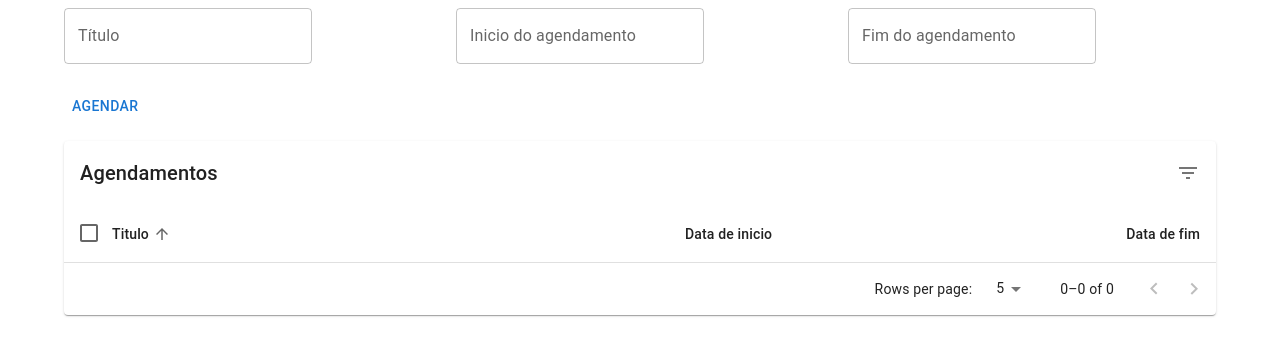
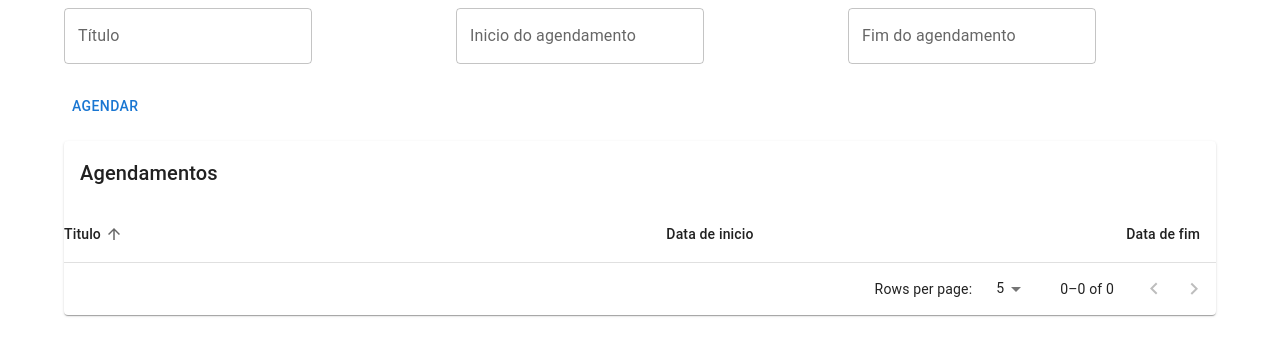
Before and after one commit to KurobaneShin/quaddro-test, a React (Vite) app: page / in a window 1280 px wide. Shown: the top 356 px of the page. Built offline with nearby package versions, Linux system fonts and the light colour scheme.

Commit message:
feat: remove unnecessary code

```diff
--- a/src/components/EnchancedTableHead.tsx
+++ b/src/components/EnchancedTableHead.tsx
@@ -1,15 +1,12 @@
-import { Box, Checkbox, TableCell, TableHead, TableRow, TableSortLabel } from '@mui/material';
+import { Box, TableCell, TableHead, TableRow, TableSortLabel } from '@mui/material';
 import { visuallyHidden } from '@mui/utils';
 
 import { IHeadCell, IRowData, Order } from '@/types';
 
 interface EnhancedTableProps {
-  numSelected: number;
   onRequestSort: (event: React.MouseEvent<unknown>, property: keyof IRowData) => void;
-  onSelectAllClick: (event: React.ChangeEvent<HTMLInputElement>) => void;
   order: Order;
   orderBy: string;
-  rowCount: number;
 }
 
 const headCells: readonly IHeadCell[] = [
@@ -34,7 +31,7 @@ const headCells: readonly IHeadCell[] = [
 ];
 
 export default function EnhancedTableHead(props: EnhancedTableProps) {
-  const { onSelectAllClick, order, orderBy, numSelected, rowCount, onRequestSort } = props;
+  const { order, orderBy, onRequestSort } = props;
   const createSortHandler = (property: keyof IRowData) => (event: React.MouseEvent<unknown>) => {
     onRequestSort(event, property);
   };
@@ -42,17 +39,6 @@ export default function EnhancedTableHead(props: EnhancedTableProps) {
   return (
     <TableHead>
       <TableRow>
-        <TableCell padding="checkbox">
-          <Checkbox
-            color="primary"
-            indeterminate={numSelected > 0 && numSelected < rowCount}
-            checked={rowCount > 0 && numSelected === rowCount}
-            onChange={onSelectAllClick}
-            inputProps={{
-              'aria-label': 'select all desserts',
-            }}
-          />
-        </TableCell>
         {headCells.map((headCell) => (
           <TableCell
             key={headCell.id}
--- a/src/components/EnchancedToolbar.tsx
+++ b/src/components/EnchancedToolbar.tsx
@@ -1,46 +1,16 @@
-import DeleteIcon from '@mui/icons-material/Delete';
-import FilterListIcon from '@mui/icons-material/FilterList';
-import { alpha, IconButton, Toolbar, Tooltip, Typography } from '@mui/material';
+import { Toolbar, Typography } from '@mui/material';
 
-interface EnhancedTableToolbarProps {
-  numSelected: number;
-}
-
-export default function EnhancedTableToolbar(props: EnhancedTableToolbarProps) {
-  const { numSelected } = props;
-
+export default function EnhancedTableToolbar() {
   return (
     <Toolbar
       sx={{
         pl: { sm: 2 },
         pr: { xs: 1, sm: 1 },
-        ...(numSelected > 0 && {
-          bgcolor: (theme) => alpha(theme.palette.primary.main, theme.palette.action.activatedOpacity),
-        }),
       }}
     >
-      {numSelected > 0 ? (
-        <Typography sx={{ flex: '1 1 100%' }} color="inherit" variant="subtitle1" component="div">
-          {numSelected} selected
-        </Typography>
-      ) : (
-        <Typography sx={{ flex: '1 1 100%' }} variant="h6" id="tableTitle" component="div">
-          Agendamentos
-        </Typography>
-      )}
-      {numSelected > 0 ? (
-        <Tooltip title="Delete">
-          <IconButton>
-            <DeleteIcon />
-          </IconButton>
-        </Tooltip>
-      ) : (
-        <Tooltip title="Filter list">
-          <IconButton>
-            <FilterListIcon />
-          </IconButton>
-        </Tooltip>
-      )}
+      <Typography sx={{ flex: '1 1 100%' }} variant="h6" id="tableTitle" component="div">
+        Agendamentos
+      </Typography>
     </Toolbar>
   );
 }
--- a/src/components/EnhancedTable.tsx
+++ b/src/components/EnhancedTable.tsx
@@ -1,7 +1,6 @@
 import * as React from 'react';
 
 import Box from '@mui/material/Box';
-import Checkbox from '@mui/material/Checkbox';
 import Paper from '@mui/material/Paper';
 import Table from '@mui/material/Table';
 import TableBody from '@mui/material/TableBody';
@@ -27,7 +26,6 @@ type Props = {
 export default function EnhancedTable({ schedules }: Props) {
   const [order, setOrder] = React.useState<Order>('asc');
   const [orderBy, setOrderBy] = React.useState<keyof IRowData>('title');
-  const [selected, setSelected] = React.useState<readonly string[]>([]);
   const [page, setPage] = React.useState(0);
   const [rowsPerPage, setRowsPerPage] = React.useState(5);
 
@@ -46,31 +44,6 @@ export default function EnhancedTable({ schedules }: Props) {
     setOrderBy(property);
   };
 
-  const handleSelectAllClick = (event: React.ChangeEvent<HTMLInputElement>) => {
-    if (event.target.checked) {
-      const newSelected = rows.map((n) => n.title);
-      setSelected(newSelected);
-    }
-    setSelected([]);
-  };
-
-  const handleClick = (event: React.MouseEvent<unknown>, name: string) => {
-    const selectedIndex = selected.indexOf(name);
-    let newSelected: readonly string[] = [];
-
-    if (selectedIndex === -1) {
-      newSelected = newSelected.concat(selected, name);
-    } else if (selectedIndex === 0) {
-      newSelected = newSelected.concat(selected.slice(1));
-    } else if (selectedIndex === selected.length - 1) {
-      newSelected = newSelected.concat(selected.slice(0, -1));
-    } else if (selectedIndex > 0) {
-      newSelected = newSelected.concat(selected.slice(0, selectedIndex), selected.slice(selectedIndex + 1));
-    }
-
-    setSelected(newSelected);
-  };
-
   const handleChangePage = (event: unknown, newPage: number) => {
     setPage(newPage);
   };
@@ -79,8 +52,6 @@ export default function EnhancedTable({ schedules }: Props) {
     setRowsPerPage(parseInt(event.target.value, 10));
     setPage(0);
   };
-
-  const isSelected = (name: string) => selected.indexOf(name) !== -1;
 
   // Avoid a layout jump when reaching the last page with empty rows.
   const emptyRows = React.useMemo(
@@ -91,43 +62,18 @@ export default function EnhancedTable({ schedules }: Props) {
   return (
     <Box sx={{ width: '100%' }}>
       <Paper sx={{ width: '100%', mb: 2 }}>
-        <EnhancedTableToolbar numSelected={selected.length} />
+        <EnhancedTableToolbar />
         <TableContainer>
           <Table sx={{ minWidth: 750 }} aria-labelledby="tableTitle" size="medium">
-            <EnhancedTableHead
-              numSelected={selected.length}
-              order={order}
-              orderBy={orderBy}
-              onSelectAllClick={handleSelectAllClick}
-              onRequestSort={handleRequestSort}
-              rowCount={rows.length}
-            />
+            <EnhancedTableHead order={order} orderBy={orderBy} onRequestSort={handleRequestSort} />
             <TableBody>
               {stableSort(rows, getComparator(order, orderBy))
                 .slice(page * rowsPerPage, page * rowsPerPage + rowsPerPage)
                 .map((row, index) => {
-                  const isItemSelected = isSelected(row.title);
                   const labelId = `enhanced-table-checkbox-${index}`;
 
                   return (
-                    <TableRow
-                      hover
-                      onClick={(event) => handleClick(event, row.title)}
-                      role="checkbox"
-                      aria-checked={isItemSelected}
-                      tabIndex={-1}
-                      key={row.title}
-                      selected={isItemSelected}
-                    >
-                      <TableCell padding="checkbox">
-                        <Checkbox
-                          color="primary"
-                          checked={isItemSelected}
-                          inputProps={{
-                            'aria-labelledby': labelId,
-                          }}
-                        />
-                      </TableCell>
+                    <TableRow hover role="checkbox" tabIndex={-1} key={row.title}>
                       <TableCell component="th" id={labelId} scope="row" padding="none">
                         {row.title}
                       </TableCell>
```
